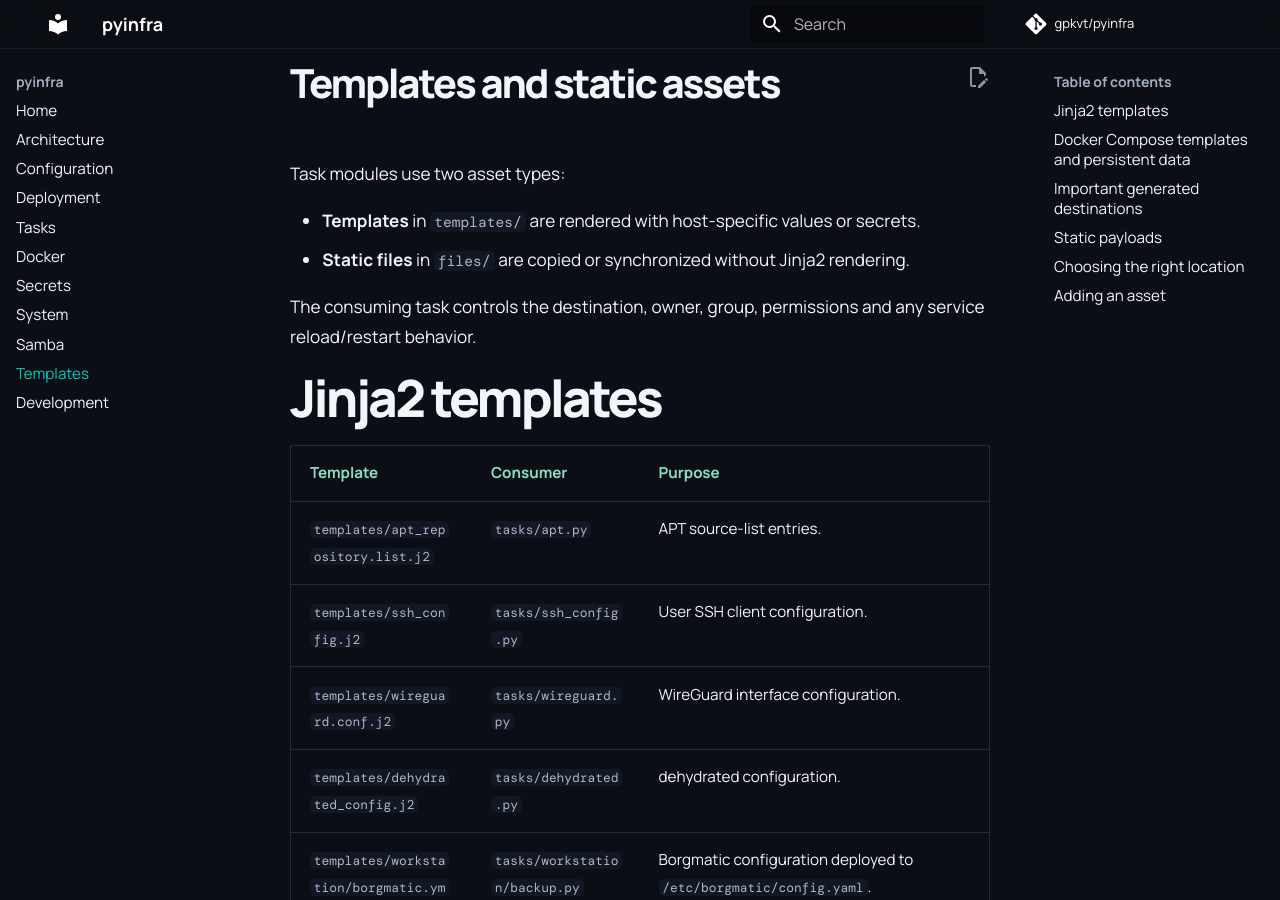
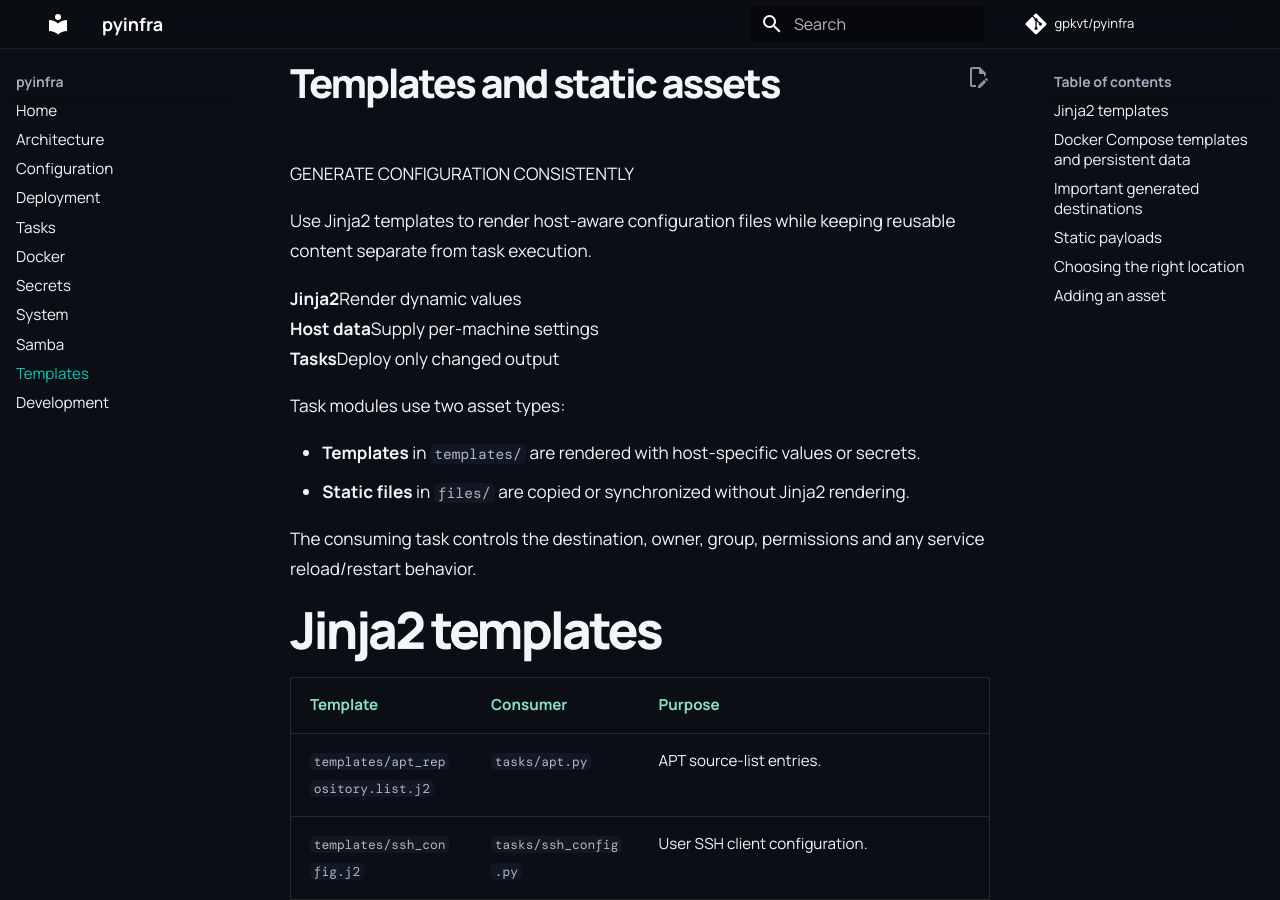
Before and after one commit to gpkvt/pyinfra, an MkDocs documentation site: the page built from docs/templates.md, in a window 1280 px wide and 900 px high. Built offline with MkDocs 1.6.1 and Material for MkDocs 9.7.7, drawn with Linux system fonts in a browser that asks for light colours; comment, search, counter and statistics services are not loaded.

Commit message:
docs: add templates page introduction

```diff
--- a/docs/templates.md
+++ b/docs/templates.md
@@ -1,4 +1,17 @@
 # Templates and static assets
+
+<div class="page-intro" markdown>
+  <div class="page-intro-copy">
+    <span class="page-eyebrow">GENERATE CONFIGURATION CONSISTENTLY</span>
+    <p class="page-lead">Use Jinja2 templates to render host-aware configuration files while keeping reusable content separate from task execution.</p>
+  </div>
+  <div class="page-intro-grid">
+  <div class="page-intro-item"><strong>Jinja2</strong><span>Render dynamic values</span></div>
+  <div class="page-intro-item"><strong>Host data</strong><span>Supply per-machine settings</span></div>
+  <div class="page-intro-item"><strong>Tasks</strong><span>Deploy only changed output</span></div>
+  </div>
+</div>
+
 
 Task modules use two asset types:
 
```
